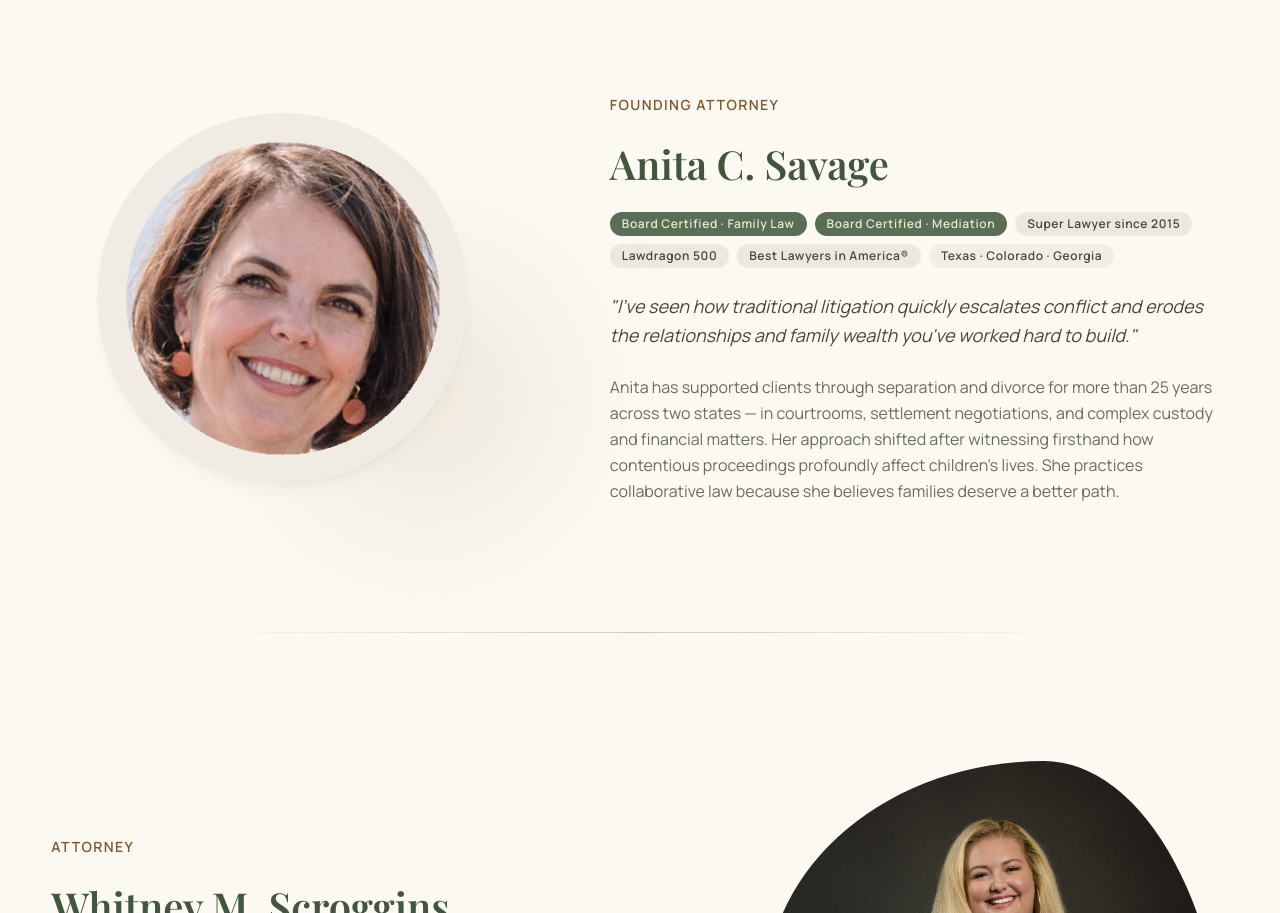
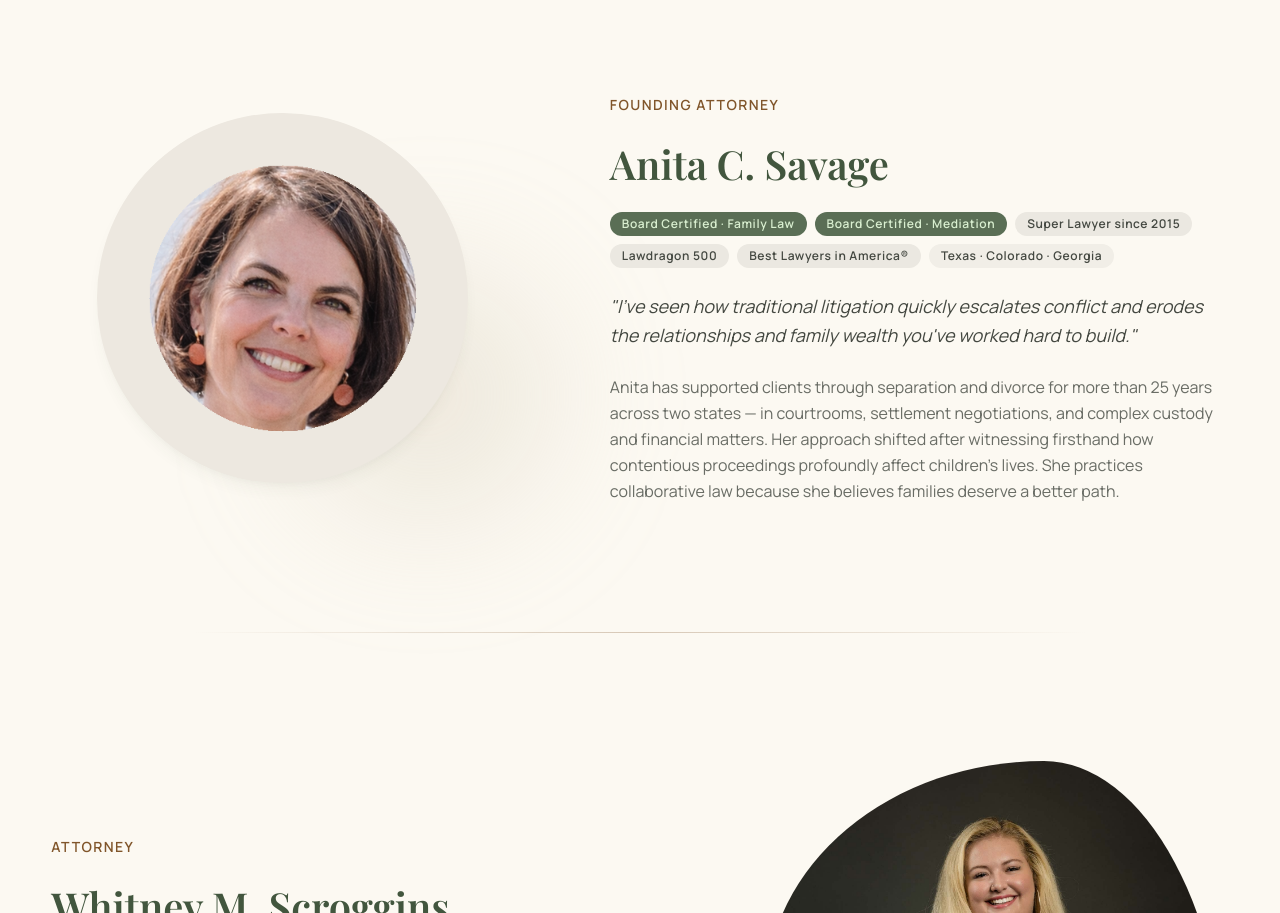
Before and after one commit to rtraversi/divorcedifferently, a plain HTML site: page index.html in a window 1280 px wide. Shown: the part 4364-5277 px from the top of the page. Drawn offline with nearby package versions, Linux system fonts and the light colour scheme; a web font is replaced by a local one.

Commit message:
Increase Anita photo padding p-6 → p-12 for more breathing room in circle

```diff
--- a/index.html
+++ b/index.html
@@ -300,7 +300,7 @@ Read our story
 <!-- Anita -->
 <div class="grid md:grid-cols-12 gap-12 items-center mb-32">
 <div class="md:col-span-5 relative flex justify-center">
-<div class="relative z-10 w-4/5 aspect-square rounded-full overflow-hidden bg-[#f0ece4] flex items-center justify-center p-6 shadow-lg shadow-primary/5">
+<div class="relative z-10 w-4/5 aspect-square rounded-full overflow-hidden bg-[#ede8e0] flex items-center justify-center p-12 shadow-lg shadow-primary/5">
 <img class="w-full h-full object-contain" src="anita-savage-headshot.png" alt="Anita C. Savage"/>
 </div>
 <div class="absolute -bottom-10 -right-10 w-64 h-64 bg-tertiary-fixed-dim/30 rounded-full blur-3xl -z-10"></div>
```
